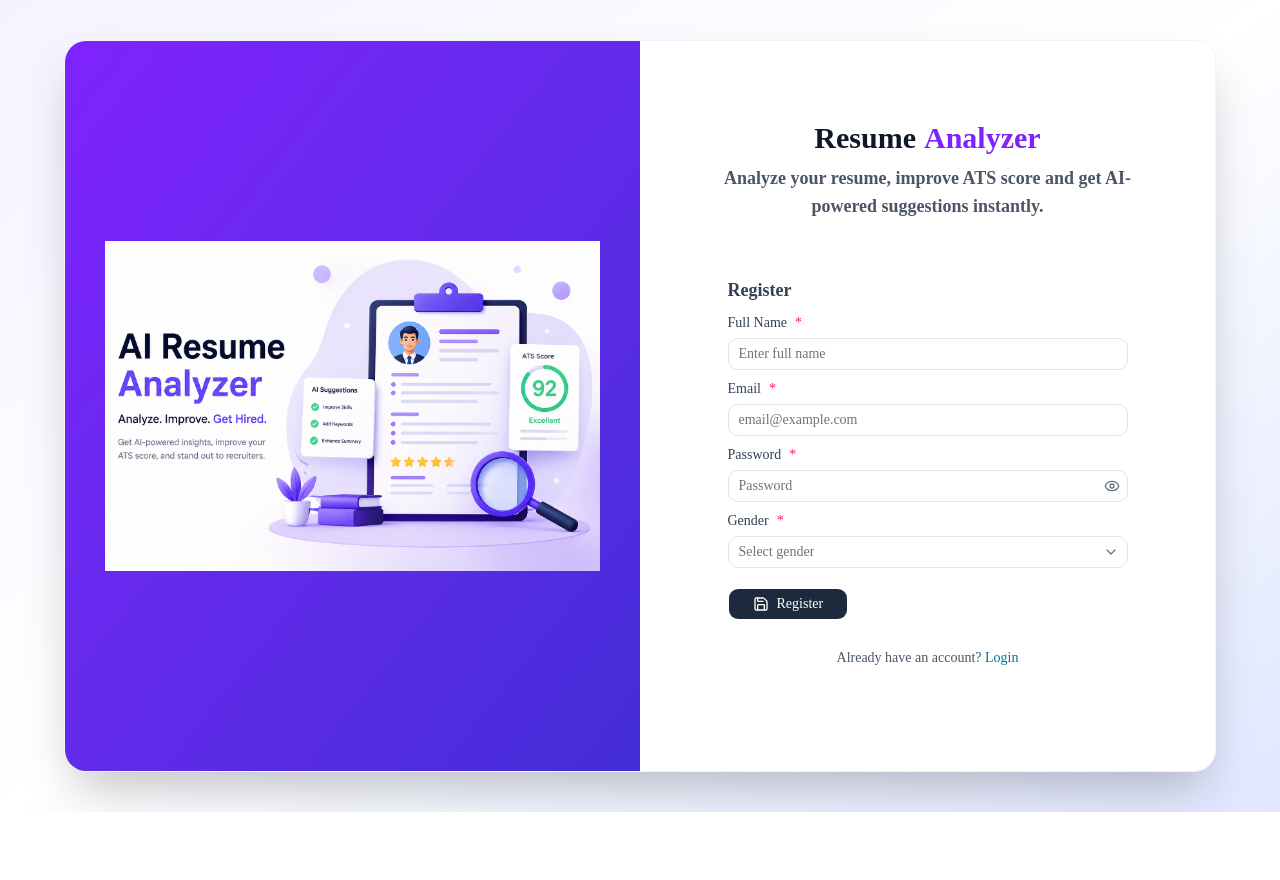
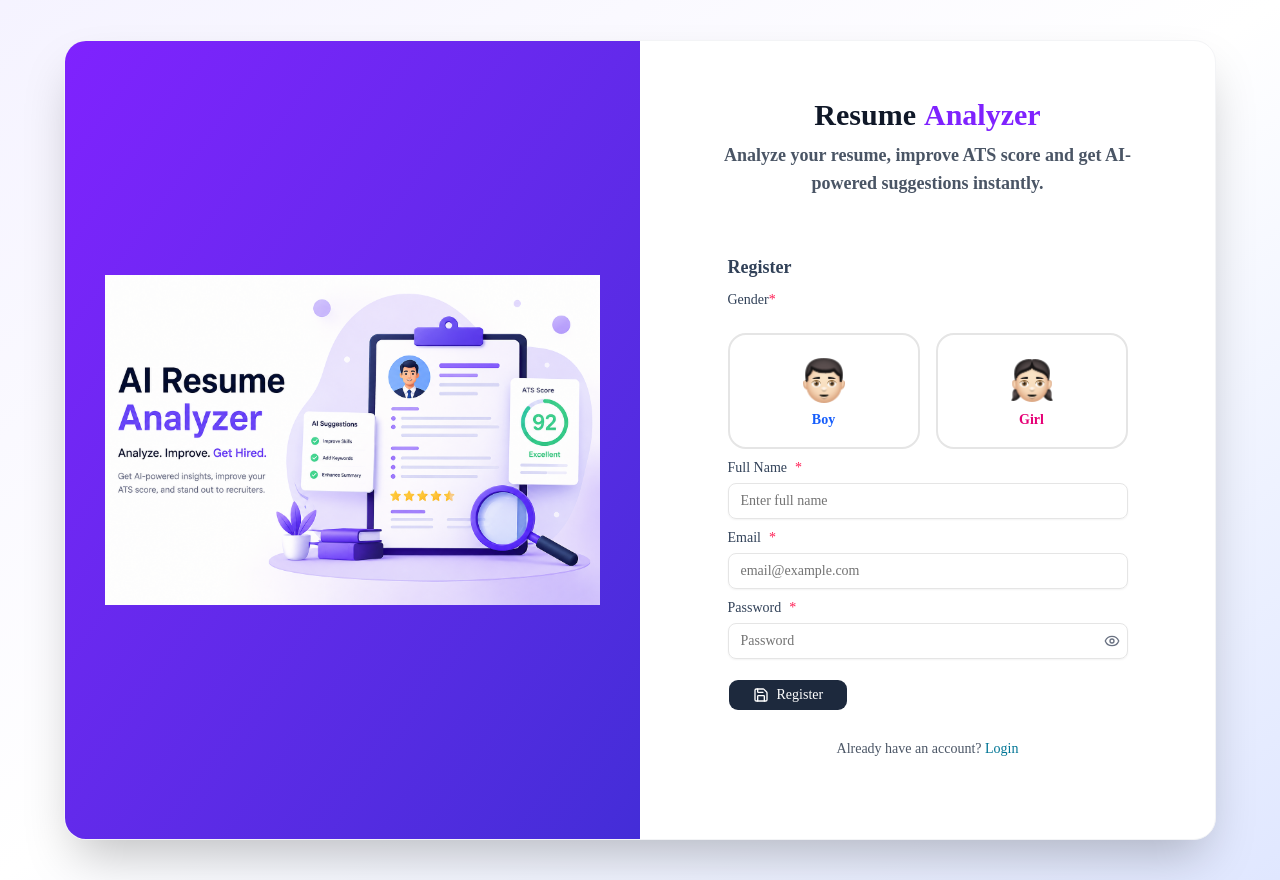
Before and after one commit to sahibcoder/Resume-Analyzer-2026, a Next.js app: page /register in a window 1280 px wide. Before the commit the page ends 812 px from the top, so only its background shows below. Built offline with nearby package versions, Linux system fonts and the light colour scheme.

Commit message:
radio button change

```diff
--- a/src/components/auth/RegisterForm.jsx
+++ b/src/components/auth/RegisterForm.jsx
@@ -10,16 +10,9 @@ import { Button } from "@/components/ui/button";
 import { Label } from "@/components/ui/label";
 import { toast } from "sonner";
 import Link from "next/link";
-
-import {
-  Select,
-  SelectContent,
-  SelectGroup,
-  SelectItem,
-  SelectLabel,
-  SelectTrigger,
-  SelectValue,
-} from "@/components/ui/select";
+import { RadioGroup, RadioGroupItem } from "@/components/ui/radio-group";
+import { FaMale, FaFemale } from "react-icons/fa";
+import Image from "next/image";
 
 const RegisterForm = () => {
   const router = useRouter();
@@ -32,10 +25,7 @@ const RegisterForm = () => {
     gender: "",
   };
 
-  const handleSubmit = async (
-    values,
-    { setSubmitting, resetForm }
-  ) => {
+  const handleSubmit = async (values, { setSubmitting, resetForm }) => {
     try {
       const res = await fetch("/api/auth/register", {
         method: "POST",
@@ -68,17 +58,97 @@ const RegisterForm = () => {
         validationSchema={registerSchema}
         onSubmit={handleSubmit}
       >
-        {({
-          isSubmitting,
-          values,
-          setFieldValue,
-        }) => (
+        {({ isSubmitting, values, setFieldValue }) => (
           <Form className="flex flex-col gap-3">
             {/* Heading */}
             <div>
-              <h3 className="text-lg font-semibold text-slate-700">
-                Register
-              </h3>
+              <h3 className="text-lg font-semibold text-slate-700">Register</h3>
+            </div>
+
+            {/* Gender */}
+            <div>
+              <Label className="mb-3 block text-slate-700">
+                Gender
+                <span className="text-rose-500">*</span>
+              </Label>
+
+              <RadioGroup
+                value={values.gender}
+                onValueChange={(value) => setFieldValue("gender", value)}
+                className="grid grid-cols-2 gap-4"
+              >
+                {/* Male */}
+                <div>
+                  <RadioGroupItem
+                    value="Male"
+                    id="male"
+                    className="peer sr-only"
+                  />
+
+                  <Label
+                    htmlFor="male"
+                    className="
+          flex flex-col items-center justify-center
+          rounded-2xl border-2 p-5 cursor-pointer
+          transition-all duration-200
+          hover:border-blue-400
+          peer-data-[state=checked]:border-blue-500
+          peer-data-[state=checked]:bg-blue-50
+        "
+                  >
+                    <Image
+                      src="/boy.png"
+                      alt="boy"
+                       priority
+                     width={50}
+                     height={50}
+                      draggable={false}
+
+                    />
+
+                    <span className="font-semibold text-blue-600">Boy</span>
+                  </Label>
+                </div>
+
+                {/* Female */}
+                <div>
+                  <RadioGroupItem
+                    value="Female"
+                    id="female"
+                    className="peer sr-only"
+                  />
+
+                  <Label
+                    htmlFor="female"
+                    className="
+          flex flex-col items-center justify-center
+          rounded-2xl border-2 p-5 cursor-pointer
+          transition-all duration-200
+          hover:border-pink-400
+          peer-data-[state=checked]:border-pink-500
+          peer-data-[state=checked]:bg-pink-50
+        "
+                  >
+                    <Image
+                      src="/girl.png"
+                      alt="girl"
+                      priority
+                     width={50}
+                     height={50}
+                      draggable={false}
+
+                    />
+
+                    <span className="font-semibold text-pink-600">Girl</span>
+                  </Label>
+                </div>
+              </RadioGroup>
+
+              <ErrorMessage
+                name="gender"
+                component="div"
+                className="text-xs text-red-500 mt-1"
+              />
             </div>
 
             {/* Full Name */}
@@ -141,9 +211,7 @@ const RegisterForm = () => {
 
                 <button
                   type="button"
-                  onClick={() =>
-                    setShowPassword(!showPassword)
-                  }
+                  onClick={() => setShowPassword(!showPassword)}
                   className="absolute right-2 top-1/2 -translate-y-1/2 text-gray-500 cursor-pointer"
                 >
                   {showPassword ? (
@@ -156,49 +224,6 @@ const RegisterForm = () => {
 
               <ErrorMessage
                 name="password"
-                component="div"
-                className="text-xs text-red-500 mt-1"
-              />
-            </div>
-
-            {/* Gender */}
-            <div>
-              <Label className="mb-2 text-slate-700">
-                Gender
-                <span className="text-rose-500">*</span>
-              </Label>
-
-              <Select
-                value={values.gender}
-                onValueChange={(value) =>
-                  setFieldValue("gender", value)
-                }
-              >
-                <SelectTrigger className="w-full cursor-pointer">
-                  <SelectValue placeholder="Select gender" />
-                </SelectTrigger>
-
-                <SelectContent>
-                  <SelectGroup>
-                    <SelectLabel>Gender</SelectLabel>
-
-                    <SelectItem value="Male">
-                      Male
-                    </SelectItem>
-
-                    <SelectItem value="Female">
-                      Female
-                    </SelectItem>
-
-                    <SelectItem value="Other">
-                      Other
-                    </SelectItem>
-                  </SelectGroup>
-                </SelectContent>
-              </Select>
-
-              <ErrorMessage
-                name="gender"
                 component="div"
                 className="text-xs text-red-500 mt-1"
               />
@@ -228,10 +253,7 @@ const RegisterForm = () => {
             {/* Login Link */}
             <p className="text-sm text-gray-600 mt-4 text-center">
               Already have an account?{" "}
-              <Link
-                href="/login"
-                className="text-cyan-700 hover:underline"
-              >
+              <Link href="/login" className="text-cyan-700 hover:underline">
                 Login
               </Link>
             </p>
--- a/src/components/ui/input.jsx
+++ b/src/components/ui/input.jsx
@@ -1,22 +1,21 @@
-import * as React from "react"
+import * as React from "react";
 
-import { cn } from "@/lib/utils"
+import { cn } from "@/lib/utils";
 
-function Input({
-  className,
-  type,
-  ...props
-}) {
+function Input({ className, type, ...props }) {
   return (
     <input
       type={type}
       data-slot="input"
       className={cn(
-        "h-8 w-full min-w-0 rounded-lg border border-input bg-transparent px-2.5 py-1 text-base transition-colors outline-none file:inline-flex file:h-6 file:border-0 file:bg-transparent file:text-sm file:font-medium file:text-foreground placeholder:text-muted-foreground focus-visible:border-ring focus-visible:ring-3 focus-visible:ring-ring/50 disabled:pointer-events-none disabled:cursor-not-allowed disabled:bg-input/50 disabled:opacity-50 aria-invalid:border-destructive aria-invalid:ring-3 aria-invalid:ring-destructive/20 md:text-sm dark:bg-input/30 dark:disabled:bg-input/80 dark:aria-invalid:border-destructive/50 dark:aria-invalid:ring-destructive/40",
-        className
+        "file:text-foreground placeholder:text-muted-foreground selection:bg-primary selection:text-primary-foreground dark:bg-input/30 border-input flex h-9 w-full min-w-0 rounded-md border bg-transparent px-3 py-1 text-base shadow-xs transition-[color,box-shadow] outline-none file:inline-flex file:h-7 file:border-0 file:bg-transparent file:text-sm file:font-medium disabled:pointer-events-none disabled:cursor-not-allowed disabled:opacity-50 md:text-sm",
+        "focus-visible:border-ring focus-visible:ring-ring/50 focus-visible:ring-[3px]",
+        "aria-invalid:ring-destructive/20 dark:aria-invalid:ring-destructive/40 aria-invalid:border-destructive",
+        className,
       )}
-      {...props} />
+      {...props}
+    />
   );
 }
 
-export { Input }
+export { Input };
--- /dev/null
+++ b/src/components/ui/radio-group.jsx
@@ -0,0 +1,42 @@
+"use client"
+
+import * as React from "react"
+import { RadioGroup as RadioGroupPrimitive } from "radix-ui"
+
+import { cn } from "@/lib/utils"
+
+function RadioGroup({
+  className,
+  ...props
+}) {
+  return (
+    <RadioGroupPrimitive.Root
+      data-slot="radio-group"
+      className={cn("grid w-full gap-2", className)}
+      {...props} />
+  );
+}
+
+function RadioGroupItem({
+  className,
+  ...props
+}) {
+  return (
+    <RadioGroupPrimitive.Item
+      data-slot="radio-group-item"
+      className={cn(
+        "group/radio-group-item peer relative flex aspect-square size-4 shrink-0 rounded-full border border-input outline-none after:absolute after:-inset-x-3 after:-inset-y-2 focus-visible:border-ring focus-visible:ring-3 focus-visible:ring-ring/50 disabled:cursor-not-allowed disabled:opacity-50 aria-invalid:border-destructive aria-invalid:ring-3 aria-invalid:ring-destructive/20 aria-invalid:aria-checked:border-primary dark:bg-input/30 dark:aria-invalid:border-destructive/50 dark:aria-invalid:ring-destructive/40 data-checked:border-primary data-checked:bg-primary data-checked:text-primary-foreground dark:data-checked:bg-primary",
+        className
+      )}
+      {...props}>
+      <RadioGroupPrimitive.Indicator
+        data-slot="radio-group-indicator"
+        className="flex size-4 items-center justify-center">
+        <span
+          className="absolute top-1/2 left-1/2 size-2 -translate-x-1/2 -translate-y-1/2 rounded-full bg-primary-foreground" />
+      </RadioGroupPrimitive.Indicator>
+    </RadioGroupPrimitive.Item>
+  );
+}
+
+export { RadioGroup, RadioGroupItem }
--- a/src/components/ui/select.jsx
+++ b/src/components/ui/select.jsx
@@ -95,7 +95,7 @@ function SelectLabel({
   return (
     <SelectPrimitive.Label
       data-slot="select-label"
-      className={cn("px-1.5 py-1 text-xs text-muted-foreground", className)}
+      className={cn("px-2 py-2 text-xs text-muted-foreground", className)}
       {...props} />
   );
 }
```
Also changed, not shown: public/boy.png (added), public/girl.png (added).
